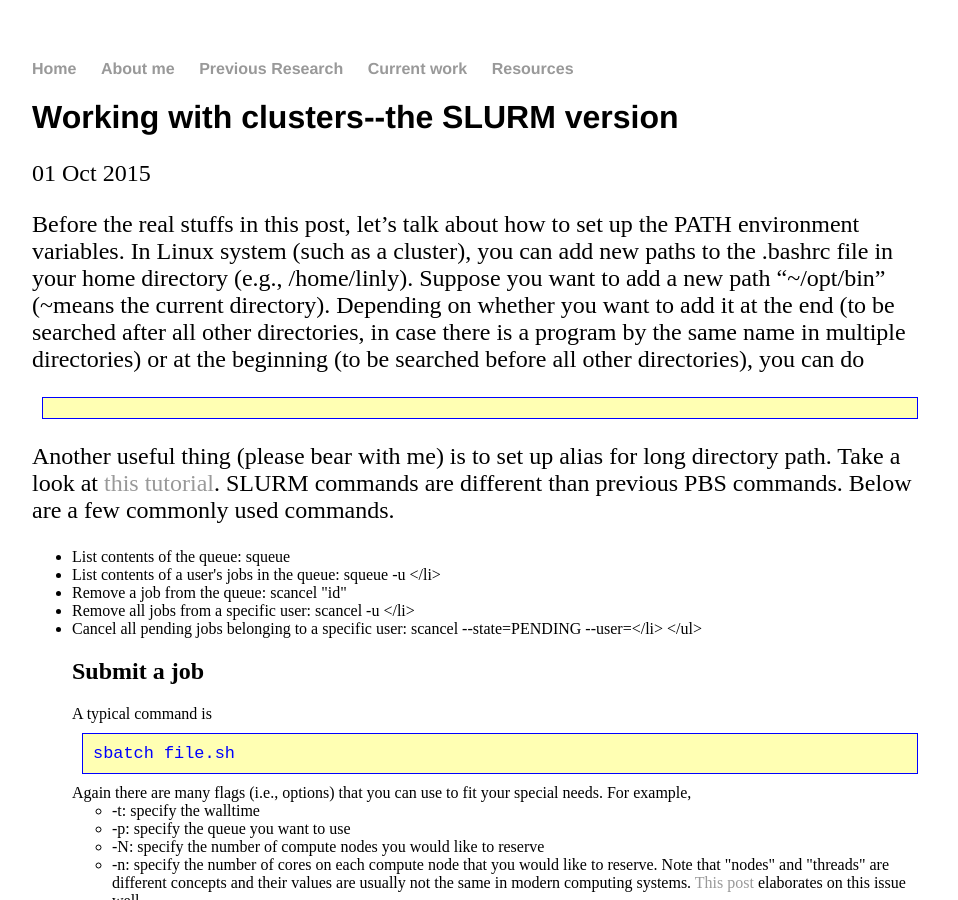
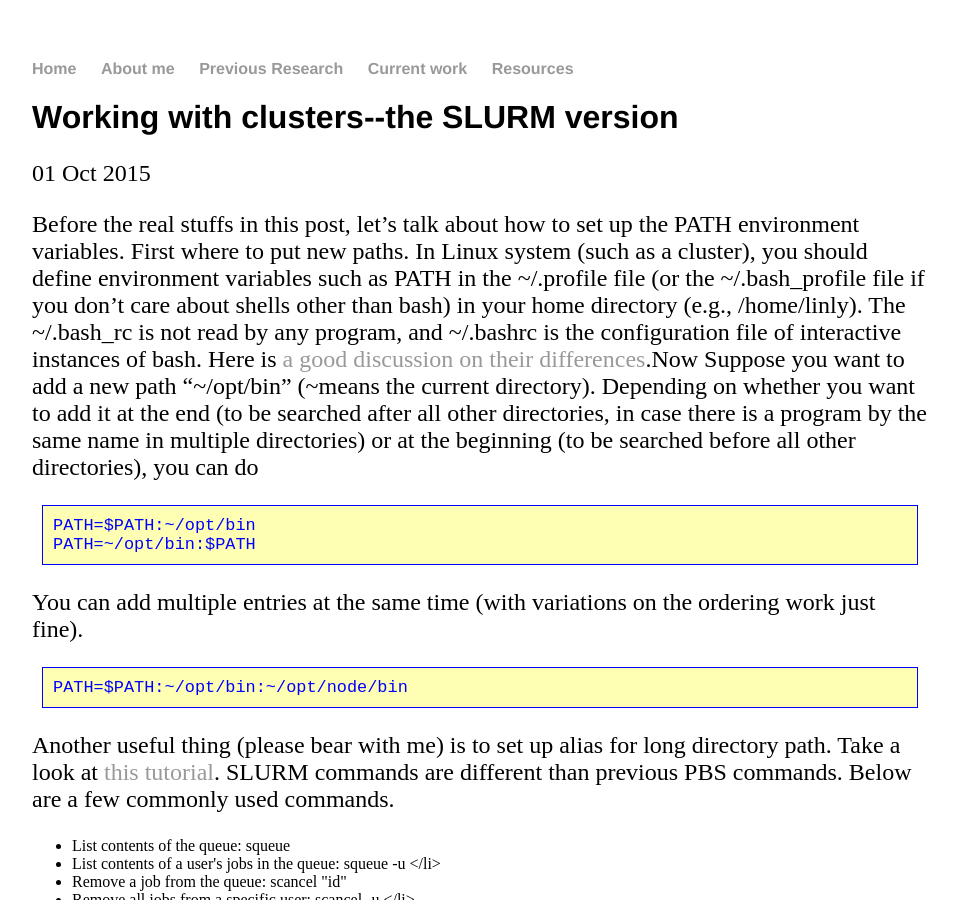
Before and after one commit to lybird300/lybird300.github.io, a Jekyll site: the page built from _posts/2015-10-01-cluster-slurm.md, in a window 1280 px wide and 900 px high. Shown: the whole window, without its empty margins (160-1118 px from the left). Built offline with Jekyll 4.4.1, drawn with Linux system fonts in a browser that asks for light colours.

Commit message:
Update 2015-10-01-cluster-slurm.md

```diff
--- a/_posts/2015-10-01-cluster-slurm.md
+++ b/_posts/2015-10-01-cluster-slurm.md
@@ -3,8 +3,11 @@
 title: "Working with clusters--the SLURM version"
 date: 2015-10-01
 ---
-Before the real stuffs in this post, let's talk about how to set up the PATH environment variables. In Linux system (such as a cluster), you can add new paths to the .bashrc file in your home directory (e.g., /home/linly). Suppose you want to add a new path "~/opt/bin" (~means the current directory). Depending on whether you want to add it at the end (to be searched after all other directories, in case there is a program by the same name in multiple directories) or at the beginning (to be searched before all other directories), you can do
-<pre><code></code></pre>
+Before the real stuffs in this post, let's talk about how to set up the PATH environment variables. First where to put new paths. In Linux system (such as a cluster), you should define environment variables such as PATH in the ~/.profile file (or the ~/.bash_profile file if you don't care about shells other than bash) in your home directory (e.g., /home/linly). The ~/.bash_rc is not read by any program, and ~/.bashrc is the configuration file of interactive instances of bash. Here is <a href="http://superuser.com/questions/183870/difference-between-bashrc-and-bash-profile/183980#183980">a good discussion on their differences</a>.Now Suppose you want to add a new path "~/opt/bin" (~means the current directory). Depending on whether you want to add it at the end (to be searched after all other directories, in case there is a program by the same name in multiple directories) or at the beginning (to be searched before all other directories), you can do
+<pre><code>PATH=$PATH:~/opt/bin
+PATH=~/opt/bin:$PATH</code></pre>
+You can add multiple entries at the same time (with variations on the ordering work just fine).
+<pre><code>PATH=$PATH:~/opt/bin:~/opt/node/bin</code></pre>
 Another useful thing (please bear with me) is to set up alias for long directory path. Take a look at <a href="https://www.digitalocean.com/community/tutorials/an-introduction-to-useful-bash-aliases-and-functions">this tutorial</a>.
 SLURM commands are different than previous PBS commands. Below are a few commonly used commands.
 <ul>
```
